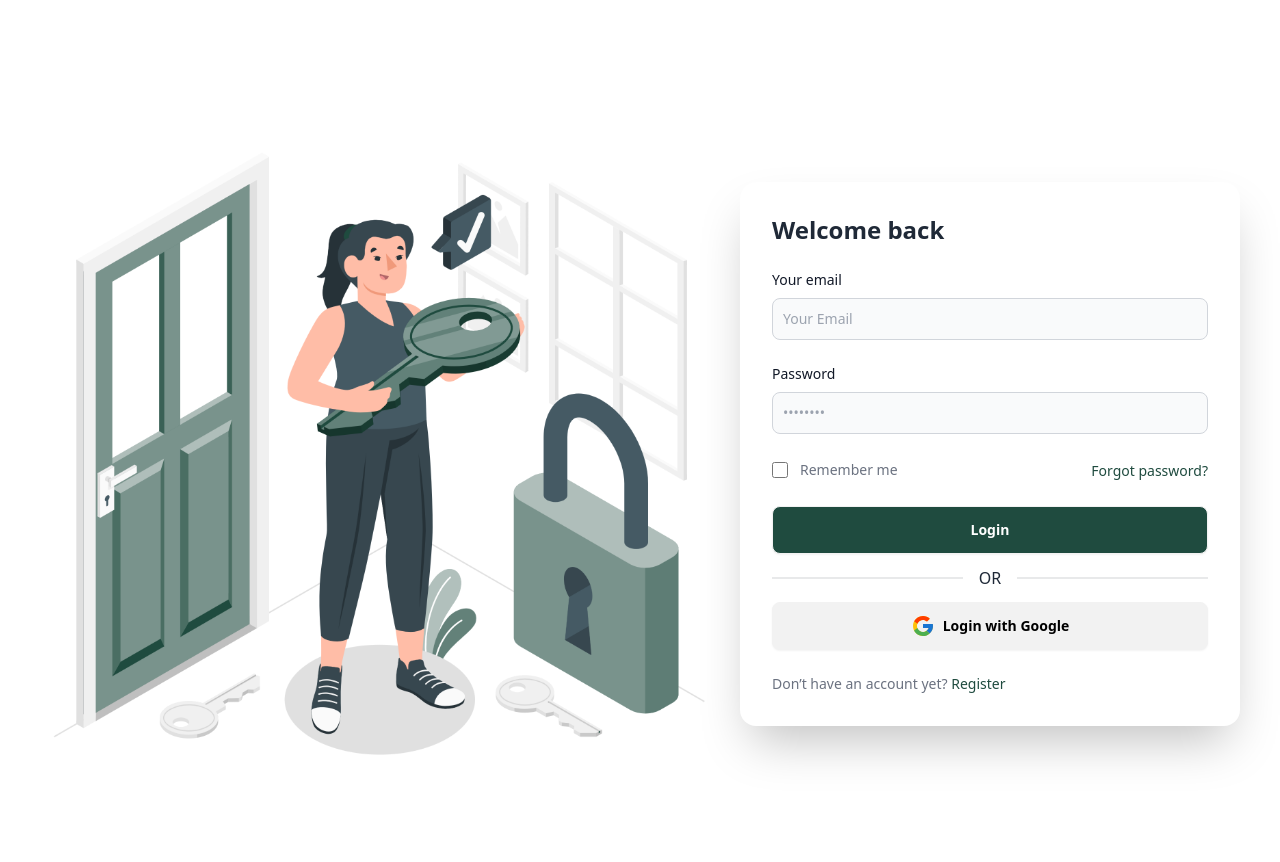
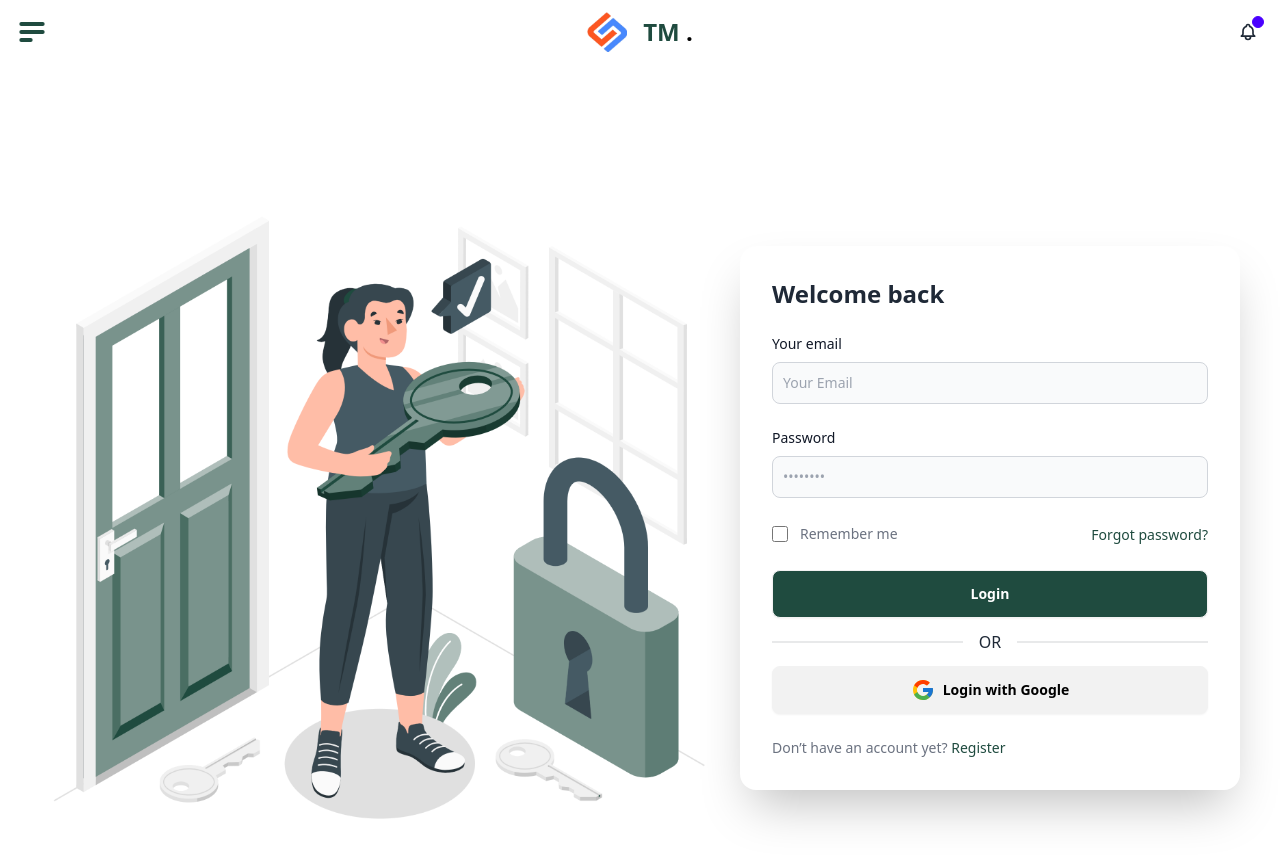
Before and after one commit to Rashedul-Hoque-Rashed/real-time-task-management, a React (Vite) app: page /login in a window 1280 px wide. Shown: the top 862 px of the page. Built offline with nearby package versions, Linux system fonts and the light colour scheme; no server answers.

Commit message:
create navbar

```diff
--- a/src/Layouts/Main.jsx
+++ b/src/Layouts/Main.jsx
@@ -1,9 +1,11 @@
 import { Outlet } from "react-router-dom";
+import Navbar from "../Pages/Shared/Navbar/Navbar";
 
 
 const Main = () => {
     return (
-        <div>
+        <div className='max-w-7xl mx-auto'>
+            <Navbar/>
             <Outlet/>
         </div>
     );
--- /dev/null
+++ b/src/Pages/Shared/Navbar/Navbar.jsx
@@ -0,0 +1,85 @@
+import { NavLink, useNavigate } from "react-router-dom";
+import { useContext } from 'react';
+import { AuthContext } from "../../../Provider/AuthProvider";
+import Swal from "sweetalert2";
+import logo from '../../../assets/Images/logo.png'
+
+
+const Navbar = () => {
+
+    const { user, logOut } = useContext(AuthContext);
+    const Navigate = useNavigate();
+
+    const handelLogOut = () => {
+        logOut()
+            .then(res => {
+                console.log(res);
+                Swal.fire({
+                    icon: 'success',
+                    title: 'Log out successful',
+                    showConfirmButton: false,
+                    timer: 2500
+                })
+                Navigate('/');
+            })
+            .catch(err => {
+                Swal.fire({
+                    icon: 'error',
+                    title: `${err.message}`,
+                    showConfirmButton: false,
+                    timer: 2500
+                })
+            })
+    }
+
+    const link = <>
+        <li><NavLink to='/' className={({ isActive }) =>
+            isActive ? "text-base font-bold text-[#1F4B3F] underline" : "text-base font-semibold"
+        }>
+            Home
+        </NavLink></li>
+        <li>{
+            user ? <button onClick={handelLogOut} className={({ isActive }) =>
+            isActive ? "text-base font-bold text-[#1F4B3F] underline" : "text-base font-semibold"
+        }>
+            Log Out
+        </button> : <NavLink to='/login' className={({ isActive }) =>
+            isActive ? "text-base font-bold text-[#1F4B3F] underline" : "text-base font-semibold"
+        }>
+            Login
+        </NavLink>
+            }</li>
+    </>
+
+
+    return (
+        <div className="navbar bg-base-100">
+            <div className="navbar-start">
+                <div className="dropdown">
+                    <div tabIndex={0} role="button" className="btn btn-ghost btn-circle">
+                        <svg xmlns="http://www.w3.org/2000/svg" className="h-8 w-8 text-[#1F4B3F]" fill="none" viewBox="0 0 24 24" stroke="currentColor"><path strokeLinecap="round" strokeLinejoin="round" strokeWidth="3" d="M4 6h16M4 12h16M4 18h7" /></svg>
+                    </div>
+                    <ul tabIndex={0} className="menu menu-sm dropdown-content mt-3 z-[1] p-2 shadow bg-base-100 rounded-box w-52">
+                        {link}
+                    </ul>
+                </div>
+            </div>
+            <div className="navbar-center">
+                <div className='flex items-center gap-4'>
+                <img src={logo} alt="" className='w-10 h-10'/>
+                <h4 className='text-2xl font-bold text-[#1F4B3F]'>TM <span className='text-black'>.</span></h4>
+                </div>
+            </div>
+            <div className="navbar-end">
+                <button className="btn btn-ghost btn-circle">
+                    <div className="indicator">
+                        <svg xmlns="http://www.w3.org/2000/svg" className="h-5 w-5" fill="none" viewBox="0 0 24 24" stroke="currentColor"><path strokeLinecap="round" strokeLinejoin="round" strokeWidth="2" d="M15 17h5l-1.405-1.405A2.032 2.032 0 0118 14.158V11a6.002 6.002 0 00-4-5.659V5a2 2 0 10-4 0v.341C7.67 6.165 6 8.388 6 11v3.159c0 .538-.214 1.055-.595 1.436L4 17h5m6 0v1a3 3 0 11-6 0v-1m6 0H9" /></svg>
+                        <span className="badge badge-xs badge-primary indicator-item"></span>
+                    </div>
+                </button>
+            </div>
+        </div>
+    );
+};
+
+export default Navbar;
```
Also changed, not shown: src/assets/Images/Key-amico.svg (deleted), src/assets/Images/logo.png (added).
